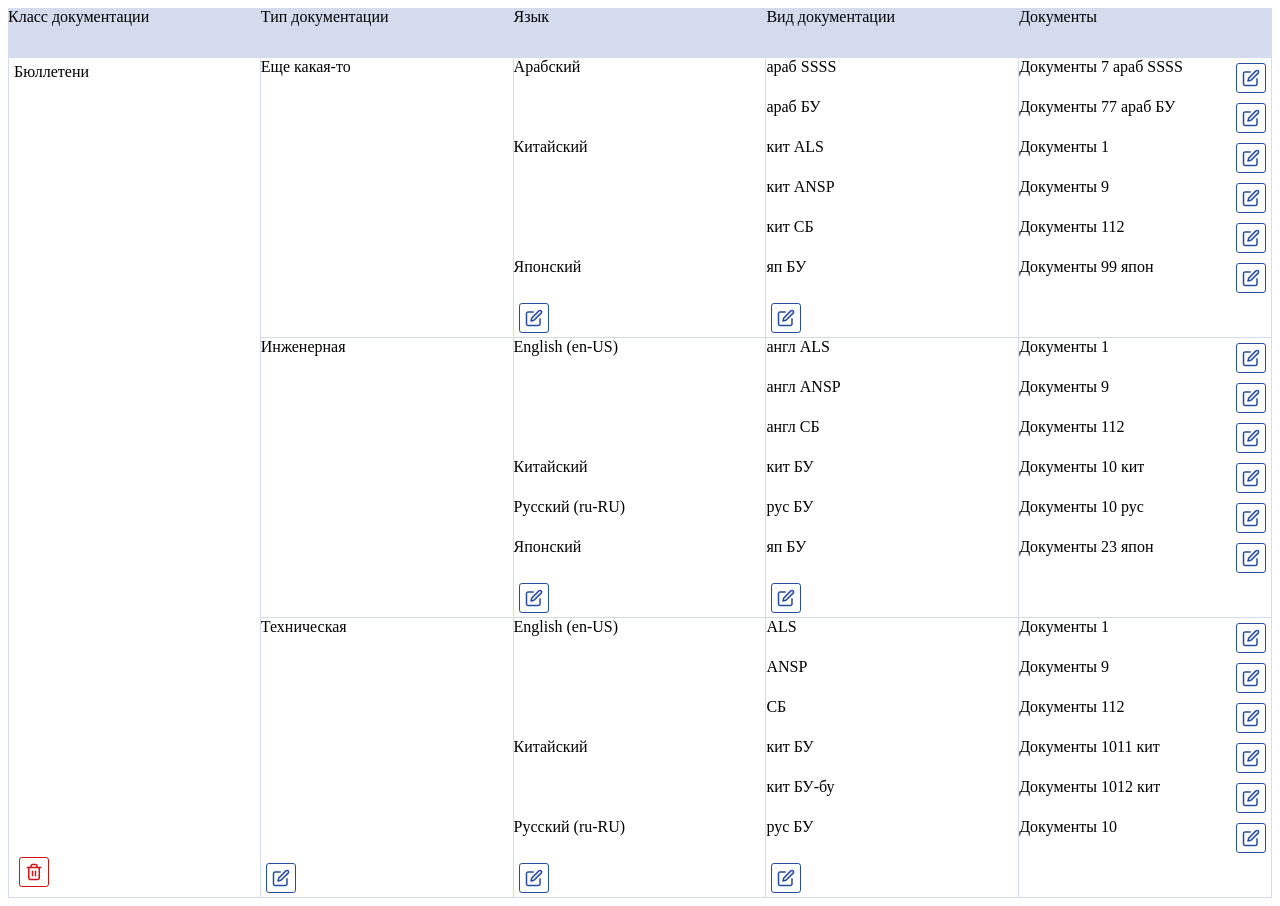
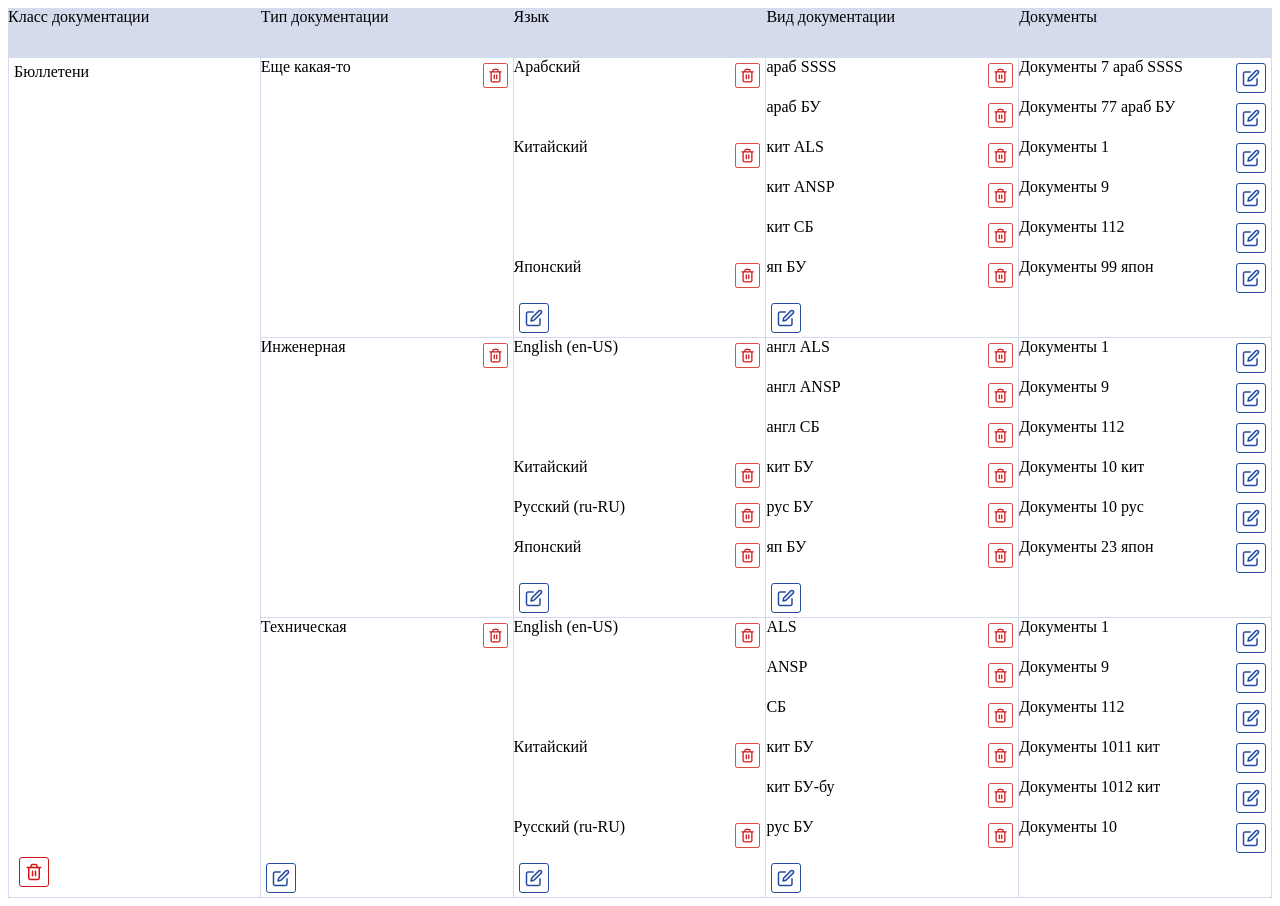
Before and after one commit to SergeyKirintsev/vue-grid, a Vue app: page / in a window 1280 px wide. Built offline with nearby package versions, Linux system fonts and the light colour scheme.

Commit message:
add trash buttons

```diff
--- a/src/components/TableJson.vue
+++ b/src/components/TableJson.vue
@@ -23,6 +23,7 @@
       :style="{ gridArea: `${getLevelClass(2)}-${idx + 1}` }"
     >
       {{ item.name }}
+      <button class="trash-btn" @click="deleteClass(item)"></button>
     </div>
 
     <div
@@ -31,6 +32,7 @@
       :style="{ gridArea: `${getLevelClass(3)}-${idx + 1}` }"
     >
       {{ item.name }}
+      <button class="trash-btn" @click="deleteClass(item)"></button>
     </div>
 
     <div
@@ -39,6 +41,7 @@
       :style="{ gridArea: `${getLevelClass(4)}-${idx + 1}` }"
     >
       {{ item.name }}
+      <button class="trash-btn" @click="deleteClass(item)"></button>
     </div>
 
     <div
@@ -422,6 +425,7 @@ export default {
   background: transparent;
   background-image: url('../assets/edit.svg');
   background-repeat: no-repeat;
+  background-size: contain;
 
   border: none;
   outline: none;
@@ -439,6 +443,7 @@ export default {
   border: none;
   outline: none;
   margin: 5px;
+  background-size: contain;
 }
 
 .doc-amount {
@@ -465,5 +470,22 @@ export default {
 .doc-lang,
 .doc-vid {
   border-right: 1px solid #d4dbec;
+  display: flex;
+  justify-content: space-between;
+}
+
+.doc-type .trash-btn {
+  height: 25px;
+  width: 25px;
+}
+
+.doc-lang .trash-btn {
+  height: 25px;
+  width: 25px;
+}
+
+.doc-vid .trash-btn {
+  height: 25px;
+  width: 25px;
 }
 </style>
```
